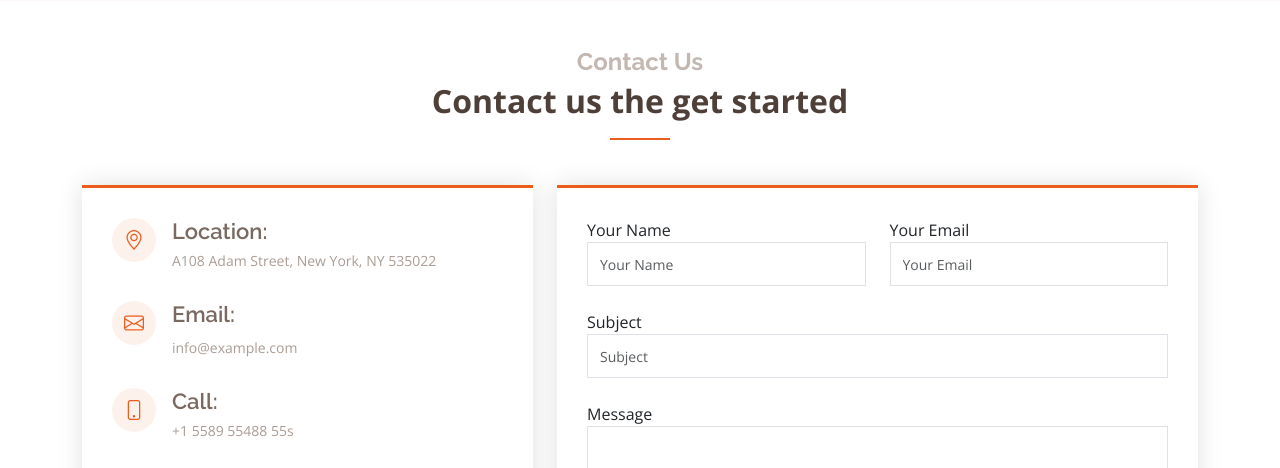
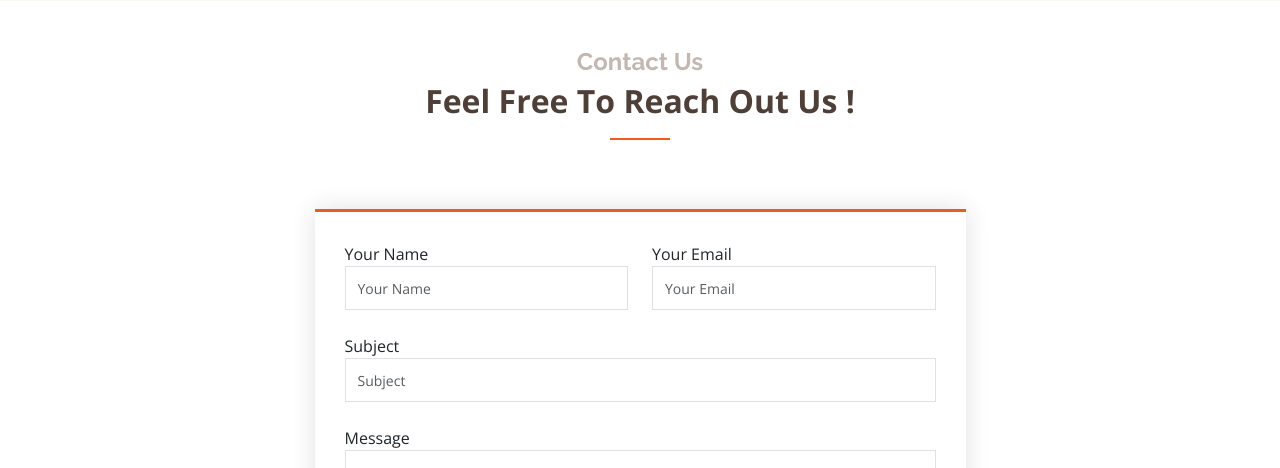
Before and after one commit to techhub-community/csoc_platform, a Django app: template templates/index.html in a window 1280 px wide. Shown: the part 5004-5472 px from the top of the page. Run offline with Django 3.2, Linux system fonts and the light colour scheme; the template is opened without the code that fills it, so the values that code supplies are empty; some libraries are stand-ins or nearby versions.

Commit message:
contact us is updated

```diff
--- a/templates/index.html
+++ b/templates/index.html
@@ -584,11 +584,15 @@
 
         <div class="section-title">
           <h2>Contact Us</h2>
-          <p>Contact us the get started</p>
+          <p>Feel Free To Reach Out Us !</p>
+          <br>
+
         </div>
 
         <div class="row">
+          <div class="d-flex justify-content-sm-center">
 
+<!--
           <div class="col-lg-5 d-flex align-items-stretch" data-aos="fade-up" data-aos-delay="100">
             <div class="info">
               <div class="address">
@@ -612,7 +616,7 @@
               <iframe src="https://www.google.com/maps/embed?pb=!1m14!1m8!1m3!1d12097.433213460943!2d-74.0062269!3d40.7101282!3m2!1i1024!2i768!4f13.1!3m3!1m2!1s0x0%3A0xb89d1fe6bc499443!2sDowntown+Conference+Center!5e0!3m2!1smk!2sbg!4v1539943755621" frameborder="0" style="border:0; width: 100%; height: 290px;" allowfullscreen></iframe>
             </div>
 
-          </div>
+          </div> -->
 
           <div class="col-lg-7 mt-5 mt-lg-0 d-flex align-items-stretch" data-aos="fade-up" data-aos-delay="200">
             <form action="forms/contact.php" method="post" role="form" class="php-email-form">
@@ -646,6 +650,7 @@
         </div>
 
       </div>
+    </div>
     </section><!-- End Contact Us Section -->
 
   </main><!-- End #main -->
```
